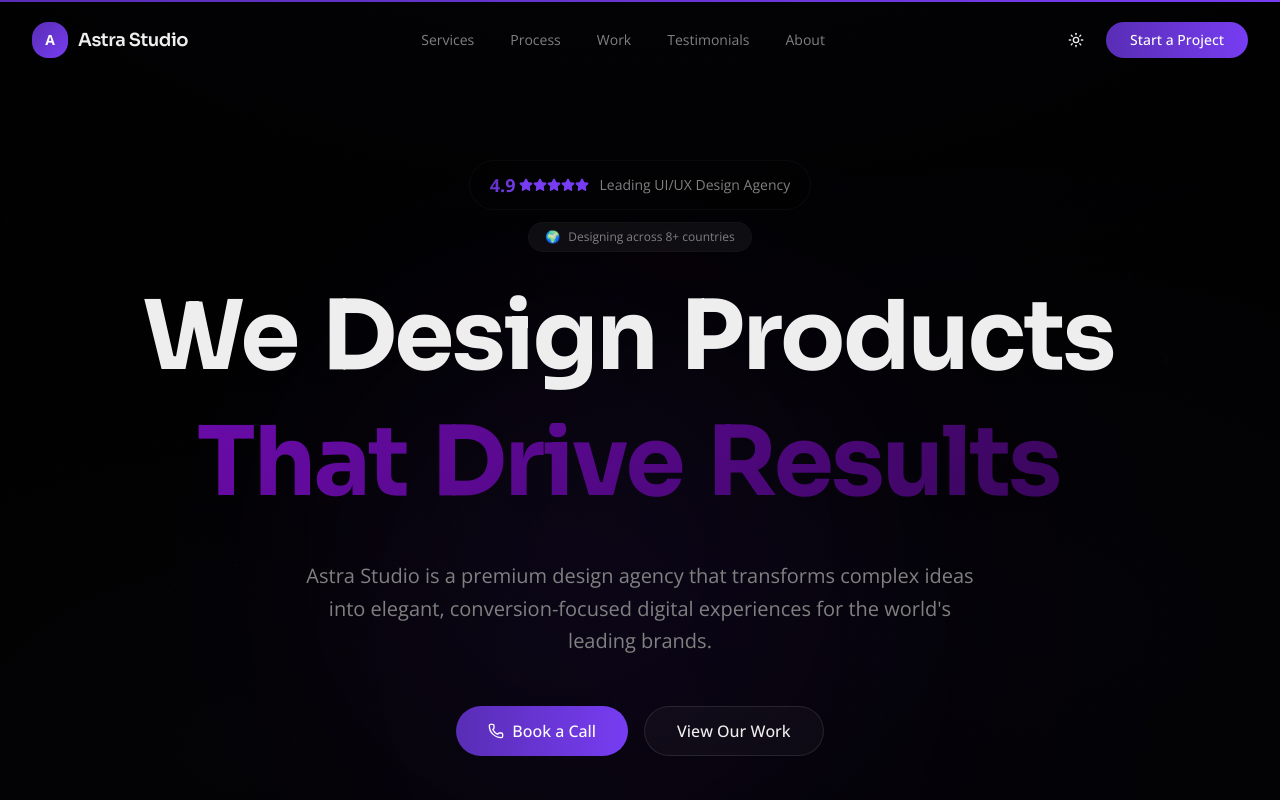
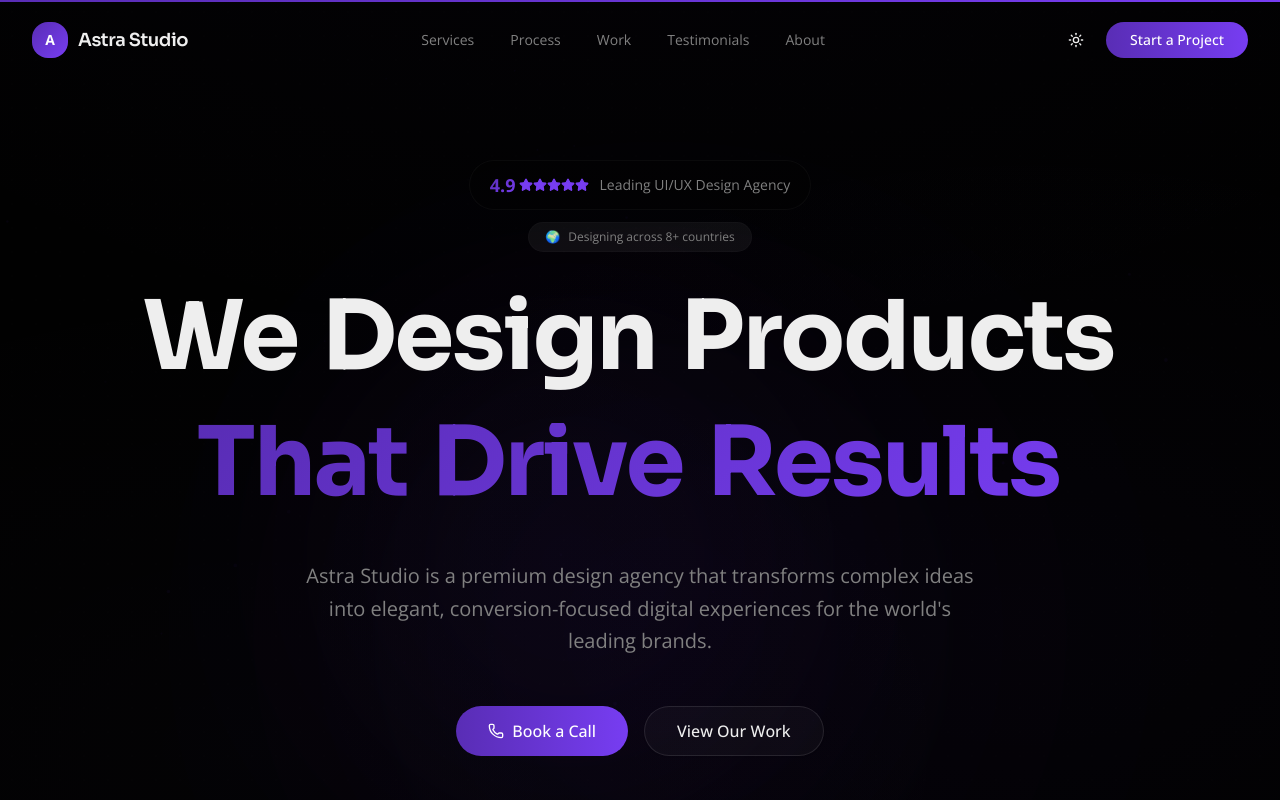
Before and after one commit to mohontotopu48-maker/Astra-Studio, a Next.js app: page / in a window 1280 px wide. Shown: the top 800 px of the page. Built offline with nearby package versions, Linux system fonts and the light colour scheme.

Commit message:
a5ddd926-72e4-4392-bff2-7f08fe763a97

```diff
--- a/src/app/globals.css
+++ b/src/app/globals.css
@@ -179,9 +179,9 @@
   background-clip: text;
 }
 
-/* Hero headline gradient - multi-stop deep purple */
+/* Hero headline gradient - brand purple */
 .hero-gradient-text {
-  background: linear-gradient(135deg, #690ba8, #5a0990, #480773, #360656);
+  background: linear-gradient(135deg, #592DB5, #773DF2);
   -webkit-background-clip: text;
   -webkit-text-fill-color: transparent;
   background-clip: text;
```
Also changed, not shown: 1 other file (tests, documents, lock files or other folders).
